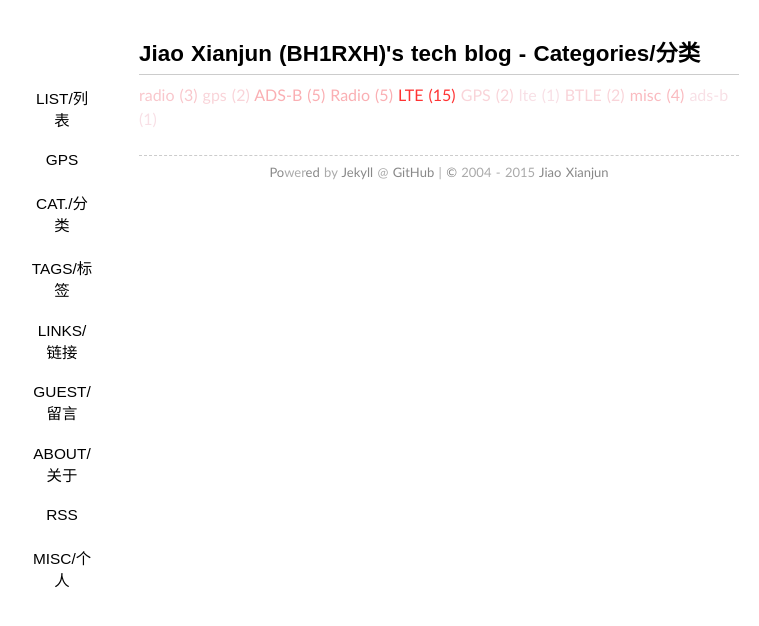
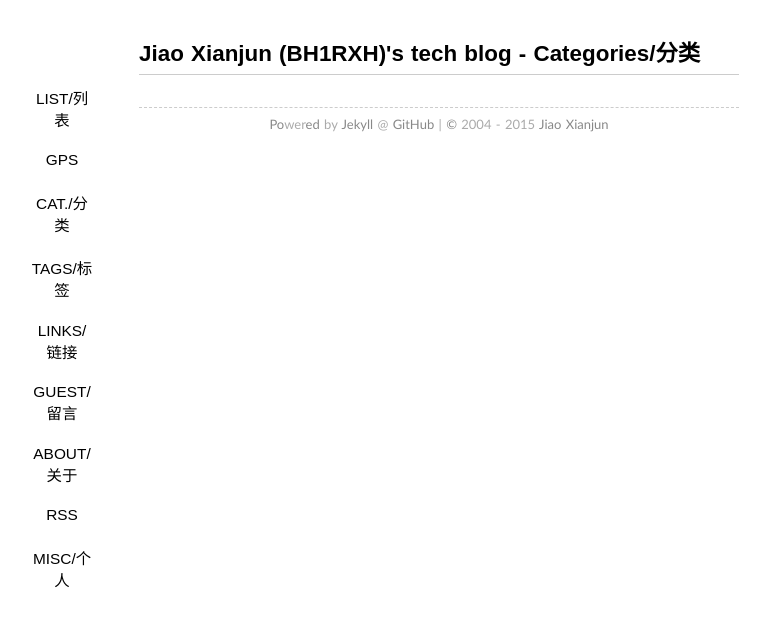
Before and after one commit to sdr-x/sdr-x.github.io, a Jekyll site: the page built from gps/index.md, in a window 1280 px wide. Shown: the top 626 px of the page, without its empty margins (201-960 px from the left). Built offline with Jekyll 4.4.1, drawn with Linux system fonts in a browser that asks for light colours; some web fonts are replaced; Markdown is read by kramdown in place of the engine named in the settings; comment, search, counter and statistics services are not loaded.

Commit message:
Update index.md

```diff
--- a/gps/index.md
+++ b/gps/index.md
@@ -4,7 +4,7 @@ layout: page
 ---
 
 <div id='tag_cloud'>
-{% for cat in site.categories %}
+{% for cat in site.categories[3] %}
 <a href="#{{ cat[0] }}" title="{{ cat[0] }}" rel="{{ cat[1].size }}">{{ cat[0] }} ({{ cat[1].size }})</a>
 {% endfor %}
 </div>
```
